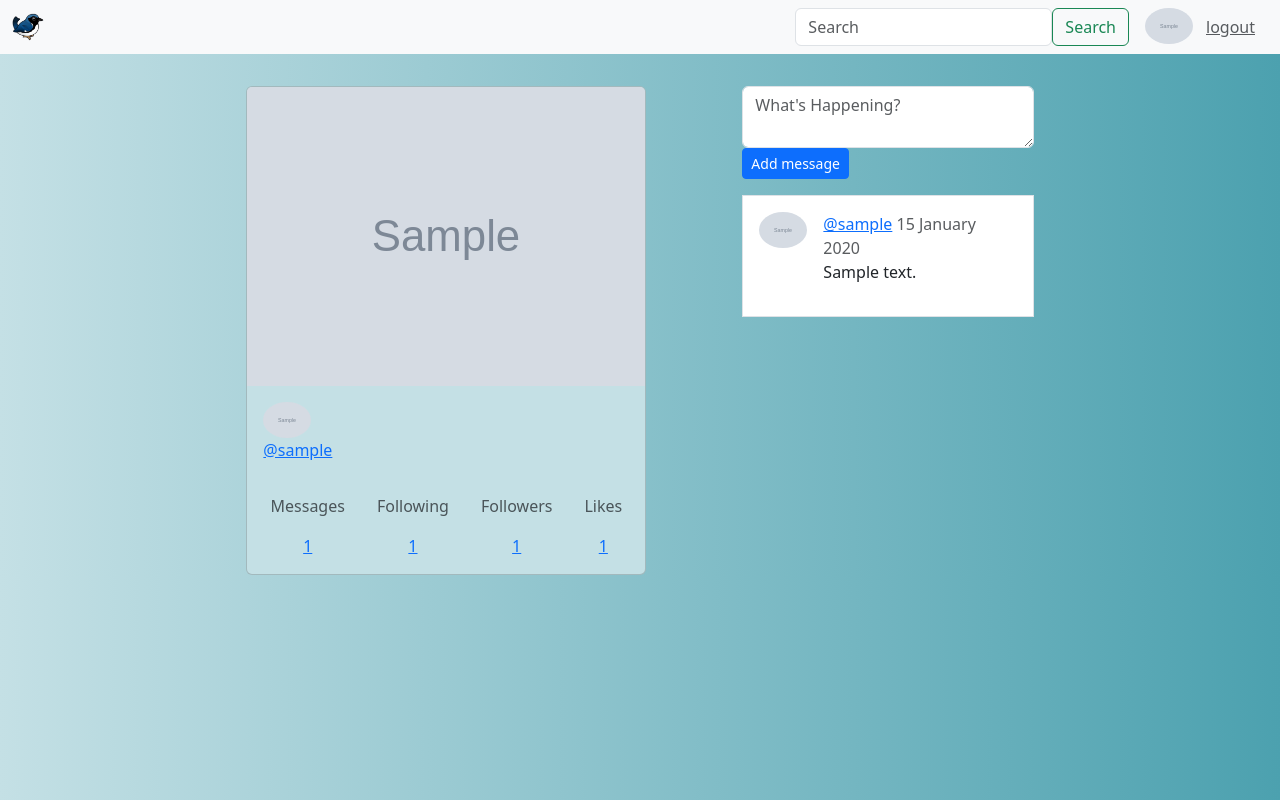
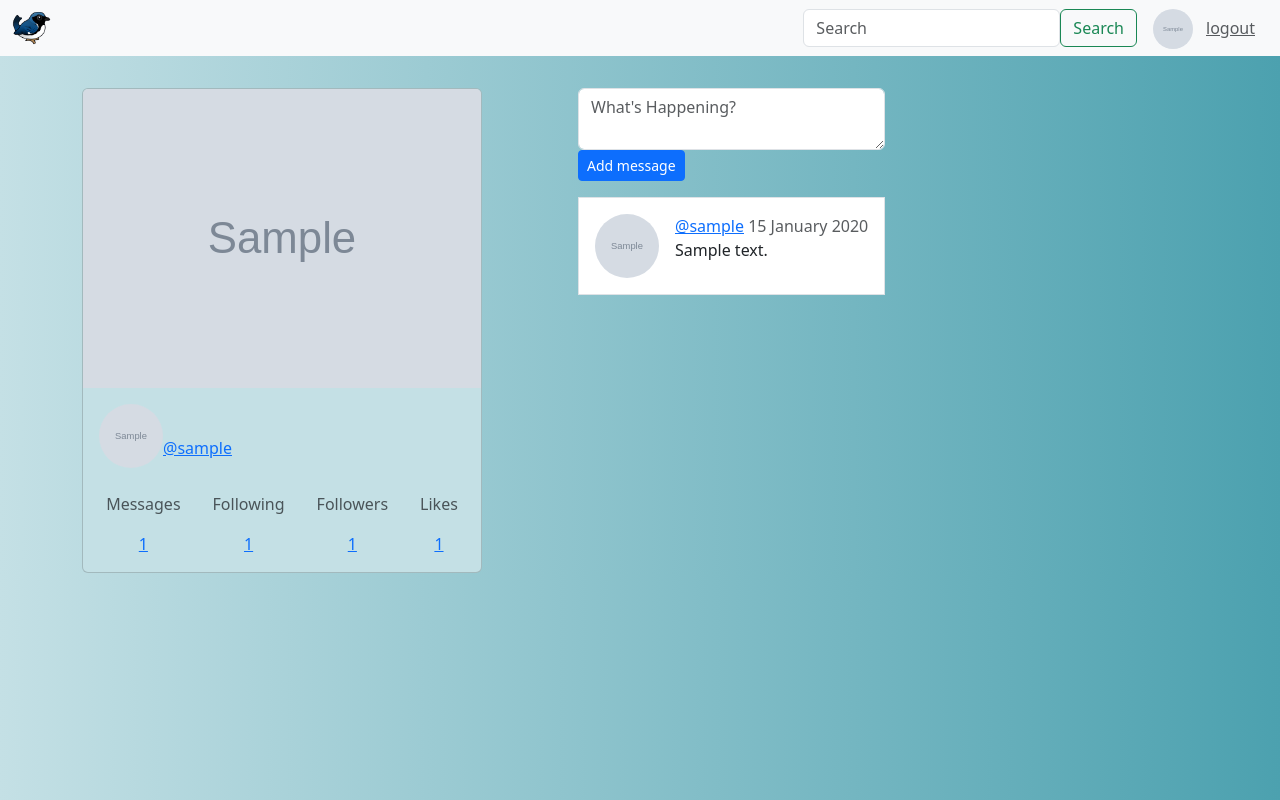
Before and after one commit to mbouanik/warbler, a Flask app: page / in a window 1280 px wide. Run offline with Flask 3, Linux system fonts and the light colour scheme; the visitor is signed in with stand-in values (Sample User, id 1); tables that the repository leaves empty hold one stand-in row (values such as "Sample post"); grey boxes marked "Sample" are stand-in pictures.

Commit message:
profile pic rounded

```diff
--- a/static/app.css
+++ b/static/app.css
@@ -23,7 +23,6 @@ nav {
 .stats {
   display: flex;
   justify-content: center;
-  flex-wrap: nowrap;
   text-align: center;
   text-size: 0.1rem;
 }
@@ -33,14 +32,16 @@ nav {
 }
 
 .profile-pic {
-  max-width: 3rem;
-  max-height: 3rem;
+  width: 4rem;
+  height: 4rem;
+  border-radius: 4rem;
 }
 
 .home {
   display: flex;
-  flex-wrap: nowrap;
-  justify-content: center;
+  /* flex-wrap: wrap; */
+  flex-direction: row;
+  justify-content: cenrer;
   margin-top: 2rem;
 }
 
@@ -62,10 +63,13 @@ nav {
   /* padding: 1rem; */
 }
 
-.home-layout {
-  padding-right: 1rem;
+.card-link {
+  display: flex;
+  flex-direction: row;
 }
-
+.card-link p {
+  margin-top: 2rem;
+}
 .message-display {
   padding: 1rem;
 }
@@ -73,14 +77,12 @@ nav {
 .message-area,
 .timeline-image {
   display: inline-block;
-  width: 75%;
 }
 
 .timeline-image {
   border-radius: 3rem;
   height: 3rem;
   width: 3rem;
-  /* margin-top: -3rem; */
 }
 .timeline-image a {
   text-decoration: none;
@@ -120,7 +122,9 @@ nav {
 }
 
 .logo {
-  height: 2rem;
+  height: 2.5rem;
+  width: 2.5rem;
+  border-radius: 2.5rem;
 }
 .nav-right {
   display: flex;
--- a/templates/base.html
+++ b/templates/base.html
@@ -20,7 +20,7 @@
                     </form>
 
                     <a class="nav-image" href="/users/{{ user.id }}">
-                        <img src="{{ user.image_url }}" alt="" class="rounded-circle profile-pic">
+                        <img src="{{ user.image_url }}" alt="" class="logo rounded-circle">
                     </a>
 
                     <form class="logout navbar-form navbar-righr" action="/logout" method="POST">
```
